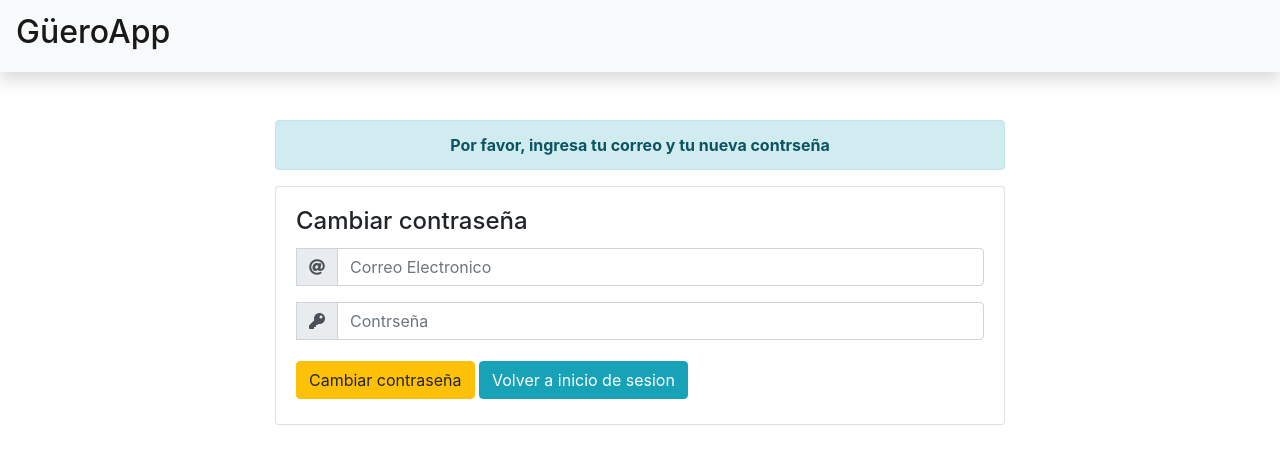
After one commit to urbandstorm79/GueroApp, a PHP site: page /changePass.php in a window 1280 px wide. The commit adds this page. Shown: the top 464 px of the page. Run offline with PHP 8.4, Linux system fonts and the light colour scheme.

Commit message:
Cambio de conraseña

```diff
--- /dev/null
+++ b/changePass.php
@@ -0,0 +1,93 @@
+<?php
+/**
+ * Created by PhpStorm.
+ * User: urban
+ * Date: 24/05/2019
+ * Time: 01:15 PM
+ */
+require 'controller/connection.php';
+$mensaje="";
+if (!empty($_POST['correo'])&&!empty($_POST['pass'])){
+	$stmnt= $conn->prepare('UPDATE usuarios SET contra=:passwd WHERE correo=:mail');
+	$pasword= password_hash($_POST['pass'], PASSWORD_BCRYPT);
+	$stmnt->bindParam(':passwd', $pasword);
+	$stmnt->bindParam(':mail', $_POST['correo']);
+	if ($stmnt->execute()){
+		$mensaje="Se actualizo correctamente";
+	}else{
+		$mensaje="Ocurrio Algo inesperdado";
+	}
+}
+?>
+<!doctype html>
+<html lang="es">
+<head>
+	<meta charset="UTF-8">
+	<meta name="viewport"
+		  content="width=device-width, user-scalable=no, initial-scale=1.0, maximum-scale=1.0, minimum-scale=1.0">
+	<meta http-equiv="X-UA-Compatible" content="ie=edge">
+	<title>Cambair contraseña</title>
+	<?php require 'layouts/head-files.php'?>
+</head>
+<body>
+<nav class="navbar navbar-light bg-light shadow mb-5">
+	<div class="navbar-brand">
+		<h2>GüeroApp</h2>
+	</div>
+</nav>
+<div class="container">
+	<div class="row"></div>
+	<div class="row">
+		<div class="col-lg-2"></div>
+		<div class="col-lg-8">
+			<?php
+			if (!empty($mensaje)){
+				echo '<div class="alert alert-success" role="alert">
+					<strong>'.$mensaje.'</strong>
+					<a href="login.php">Volver a inicio de sesion</a>
+				</div>';
+			}
+			?>
+
+			<div class="alert alert-info text-center" role="alert">
+				<strong class="">Por favor, ingresa tu correo y tu nueva contrseña</strong>
+			</div>
+			<div class="card">
+
+				<div class="card-body">
+					<h4 class="card-title">Cambiar contraseña</h4>
+					<form action="changePass.php" method="post">
+						<div class="form-group">
+							<div class="input-group">
+								<label for="" class="sr-only">Correo electronico</label>
+								<div class="input-group-prepend">
+									<span class="input-group-text"><i class="fas fa-at"></i></span>
+								</div>
+
+								<input type="email" class="form-control" placeholder="Correo Electronico" name="correo">
+							</div>
+						</div>
+						<div class="form-group">
+							<div class="input-group">
+								<label for="" class="sr-only"> Nueva contraseña</label>
+
+								<div class="input-group-prepend">
+									<span class="input-group-text"><i class="fas fa-key"></i></span>
+								</div>
+								<input type="password" placeholder="Contrseña" class="form-control" name="pass">
+							</div>
+						</div>
+
+						<button class="btn btn-warning" type="submit">Cambiar contraseña</button>
+						<a href="login.php" class="btn btn-info">Volver a inicio de sesion</a>
+					</form>
+				</div>
+			</div>
+		</div>
+		<div class="col-lg-2"></div>
+	</div>
+	<div class="row"></div>
+</div>
+
+</body>
+</html>
--- a/controller/carritoController.php
+++ b/controller/carritoController.php
@@ -72,7 +72,6 @@ if (isset($_POST['btnAction'])){
 
 					}
 
-
 					$msj= "";
 				}else{
 					$numOrden= count($_SESSION['carrito']);
--- a/index.php
+++ b/index.php
@@ -11,5 +11,5 @@
 		$uri = 'http://';
 	}
 	$uri .= $_SERVER['HTTP_HOST'];
-	header('Location: '.$uri.'/GueroApp/login.php');
+	header('Location: '.$uri.'/login.php');
 	exit;
--- a/login.php
+++ b/login.php
@@ -14,7 +14,7 @@ if (!empty($_POST['user']) && !empty($_POST['password'])){
     $mensaje= '';
     if ($_POST['user']== $result['nombreUsuario'] || $_POST['user']== $result['correo']){
 
-        if (!password_verify($_POST['password'], $result['contra'])){
+        if (password_verify($_POST['password'], $result['contra'])){
 			$_SESSION['user-id'] = $result['idUsuarios'];
 			echo 'Todo va relativamente bien';
 			header('Location: dashboard.php');
@@ -80,6 +80,7 @@ if (!empty($_POST['user']) && !empty($_POST['password'])){
                     </div>
                     <button type="submit" class="btn btn-warning btn-block">LogIn</button>
                     <p>Crea una cuenta dando clic <a href="signUp.php">aquí</a></p>
+                    <p>¿Olvidaste tu contraseña? <a href="changePass.php">Cambiar contraseña</a></p>
 
                     <!-- esta etiqueta es solo temporal, despues la quito, es para evitar el logueo -->
                     <!-- <a href="dashboard.php">ir a dashboard</a> -->
```
